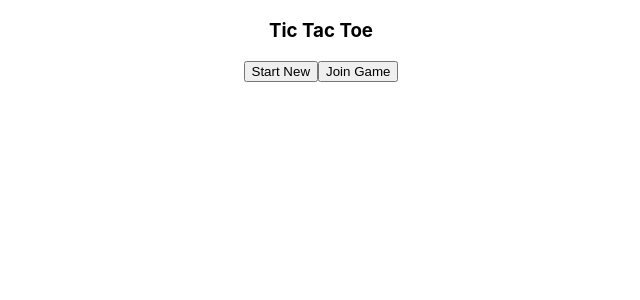
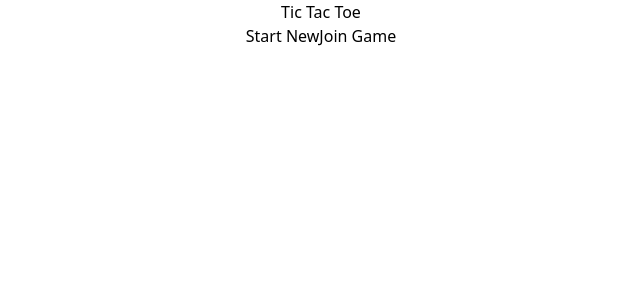
Before and after one commit to SmallPeenwow/Tic-Tac-Toe---Multiplayer-Version, a React (Vite) app in the folder client/: page / in a window 1280 px wide. Shown: the top 300 px of the page, without its empty margins (319-959 px from the left). Built offline with nearby package versions, Linux system fonts and the light colour scheme.

Commit message:
tailwind package added

```diff
--- a/client/index.html
+++ b/client/index.html
@@ -5,6 +5,9 @@
 		<link rel="icon" type="image/svg+xml" href="/src/favicon.svg" />
 		<meta name="viewport" content="width=device-width, initial-scale=1.0" />
 		<title>codedamn React Playground</title>
+		<link rel="preconnect" href="https://fonts.googleapis.com">
+		<link rel="preconnect" href="https://fonts.gstatic.com" crossorigin>
+		<link href="https://fonts.googleapis.com/css2?family=Montserrat:ital,wght@0,400;0,700;0,900;1,400&display=swap" rel="stylesheet">
 	</head>
 	<body>
 		<div id="root"></div>
--- a/client/package.json
+++ b/client/package.json
@@ -12,6 +12,9 @@
 	},
 	"devDependencies": {
 		"@vitejs/plugin-react": "^1.0.7",
+		"autoprefixer": "^10.4.5",
+		"postcss": "^8.4.12",
+		"tailwindcss": "^3.0.24",
 		"vite": "^2.7.2"
 	}
 }
--- /dev/null
+++ b/client/postcss.config.js
@@ -0,0 +1,6 @@
+module.exports = {
+  plugins: {
+    tailwindcss: {},
+    autoprefixer: {},
+  },
+}
--- a/client/src/App.jsx
+++ b/client/src/App.jsx
@@ -6,7 +6,7 @@ function App() {
   return (
     <div className="App">
       <header>
-        <h3 className="bg-blue-500">Tic Tac Toe</h3>
+        <h3 className="">Tic Tac Toe</h3>
       </header>
       <button>Start New</button>
       <button>Join Game</button>
--- a/client/src/index.css
+++ b/client/src/index.css
@@ -1,13 +1,3 @@
-body {
-	margin: 0;
-	font-family: -apple-system, BlinkMacSystemFont, 'Segoe UI', 'Roboto',
-		'Oxygen', 'Ubuntu', 'Cantarell', 'Fira Sans', 'Droid Sans',
-		'Helvetica Neue', sans-serif;
-	-webkit-font-smoothing: antialiased;
-	-moz-osx-font-smoothing: grayscale;
-}
-
-code {
-	font-family: source-code-pro, Menlo, Monaco, Consolas, 'Courier New',
-		monospace;
-}
+@tailwind base;
+@tailwind components;
+@tailwind utilities;
--- /dev/null
+++ b/client/tailwind.config.js
@@ -0,0 +1,11 @@
+module.exports = {
+  content: ["./src/**/*.{js,jsx}"],
+  theme: {
+    extend: {
+      ontFamily: {
+        sans: ['Montserrat', 'sans-serif'],
+      }
+    },
+  },
+  plugins: [],
+}
```
Also changed, not shown: 2 other files (tests, documents, lock files or other folders).
